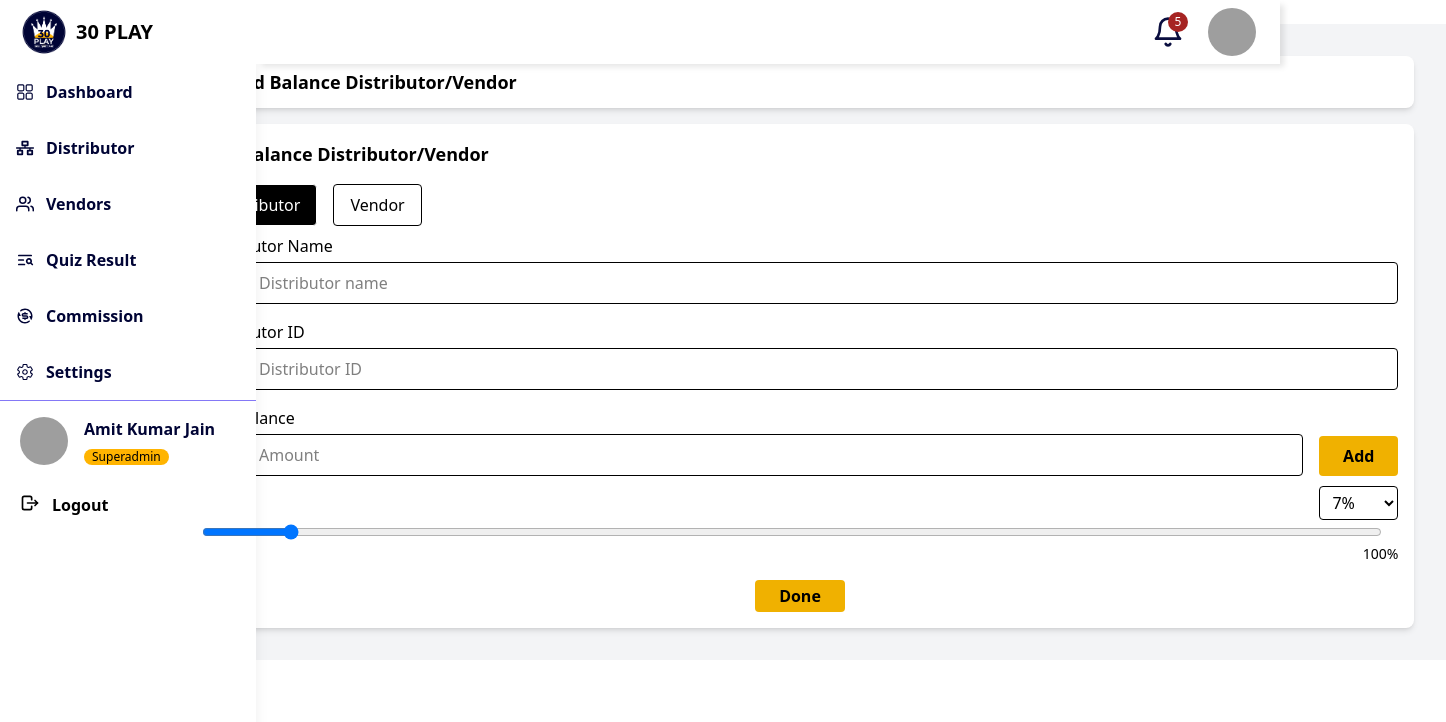
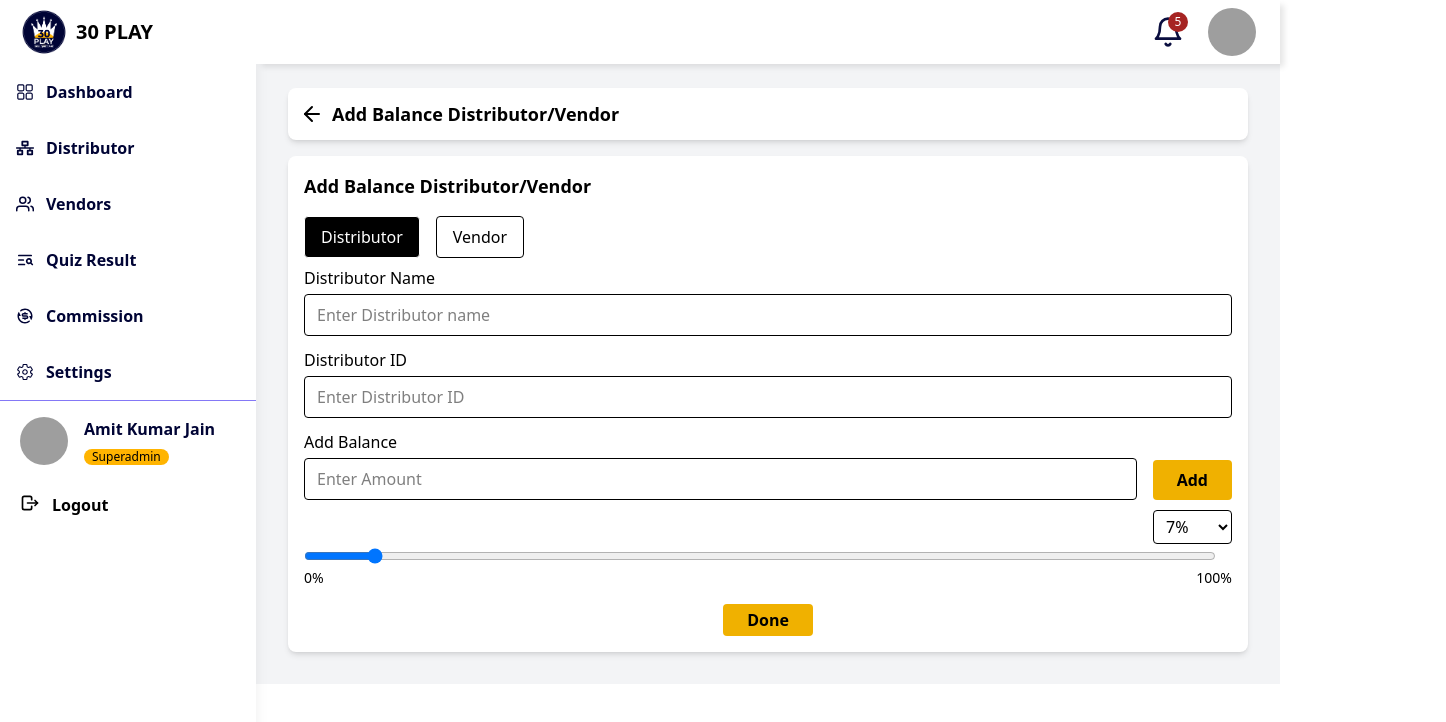
Before and after one commit to KaushalSoniii/lotteryy, a React (Vite) app: page /addbalance in a window 1280 px wide. Shown: the top 722 px of the page, 1446 px wide, since content can reach past the window. Built offline with nearby package versions, Linux system fonts and the light colour scheme; grey boxes are pictures that could not be loaded.

Commit message:
change width

```diff
--- a/src/App.css
+++ b/src/App.css
@@ -54,3 +54,5 @@
   background-color: #beb6b6;
   border-radius: 4px;
 }
+
+@import "tailwindcss";
--- a/src/pages/modules/addbalance/Addbalance.jsx
+++ b/src/pages/modules/addbalance/Addbalance.jsx
@@ -35,11 +35,11 @@ const AddBalance = () => {
   };
 
   return (
-    <div className="flex pl-[12%] w-[113%] mt-6 h-[30vh]">
+    <div className="flex pl-[20%] w-full mt-14 h-[30vh]">
         <Sidebar/>
         <div className="flex-1 flex flex-col">
            <Header/>
-   <div className="flex-1 bg-gray-100 p-4 sm:p-6 lg:p-8 space-y-6">
+   <div className="flex-1 bg-gray-100 p-3 sm:p-6 lg:p-8 space-y-3">
       {/* Header */}
       <div className="flex items-center space-x-2 mb-4 bg-white shadow-md rounded-lg p-3 w-full">
         <ArrowLeft
@@ -81,7 +81,7 @@ const AddBalance = () => {
           onSubmit={handleSubmit}
         >
           {({ handleSubmit }) => (
-            <Form className="space-y-4">
+            <Form className="space-y-3">
               {/* Name */}
               <div>
                 <label className="mb-1 flex flex-col sm:flex-row items-start sm:items-center gap-2">{activeTab} Name</label>
--- a/src/pages/modules/dashboard/Dashboard.jsx
+++ b/src/pages/modules/dashboard/Dashboard.jsx
@@ -73,7 +73,7 @@ const Dashboard = () => {
   const data = getData();
 
   return (
-    <div className="flex pl-[12%] w-[113%] mt-6 h-[30vh]">
+    <div className="flex pl-[20%] w-full mt-14 h-[30vh]">
     <Sidebar/>
     <div className="flex-1 flex flex-col">
        <Header/>
--- a/src/pages/modules/settings/Settings.jsx
+++ b/src/pages/modules/settings/Settings.jsx
@@ -26,7 +26,7 @@ const SettingPage = () => {
   const navigate = useNavigate();
 
   return (
- <div className="flex pl-[12%] w-[113%] mt-6 h-[30vh]">
+ <div className="flex pl-[20%] w-full mt-14 h-[30vh]">
         <Sidebar/>
         <div className="flex-1 flex flex-col">
            <Header/>
--- a/src/pages/modules/settings/SettingsDetailPage.jsx
+++ b/src/pages/modules/settings/SettingsDetailPage.jsx
@@ -27,7 +27,7 @@ const SettingDetailPage = () => {
   const setting = settingsData[section];
 
   return (
-    <div className="flex pl-[12%] w-[113%] mt-6 h-screen">
+    <div className="flex pl-[20%] w-full pt-14 h-screen">
             <Sidebar/>
             <div className="flex-1 flex flex-col">
                <Header/>
--- a/src/routes/PublicRoute.jsx
+++ b/src/routes/PublicRoute.jsx
@@ -21,10 +21,11 @@ const PublicRoute = () => {
         element={
           <Layout activeTab={activeTab} setActiveTab={setActiveTab}>
             {/* <UserManagementPanel /> */}
+
           </Layout>
         }
       />
-      <Route path="/dashboard" element={<Dashboard />} />
+       <Route path="/dashboard" element={<Dashboard />} />
       <Route path="/addbalance" element={<AddBalance />} />
       <Route path="/distributor" element={<Distributor />} />
       <Route path="/settings" element={<Settings />} />
--- a/vite.config.js
+++ b/vite.config.js
@@ -1,9 +1,11 @@
 import { defineConfig } from 'vite'
 import react from '@vitejs/plugin-react'
+import tailwindcss from '@tailwindcss/vite'
 
 // https://vite.dev/config/
 export default defineConfig({
-  plugins: [react()],
+  plugins: [react(),
+    tailwindcss()],
   server: {
     port: 3000
   },
```
